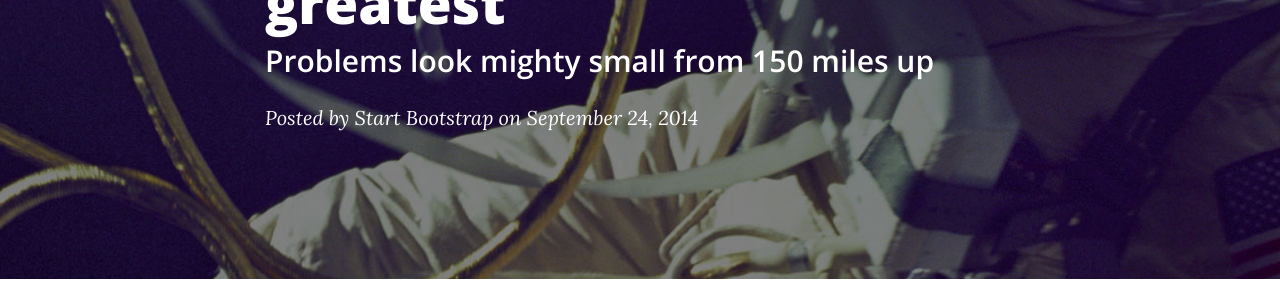
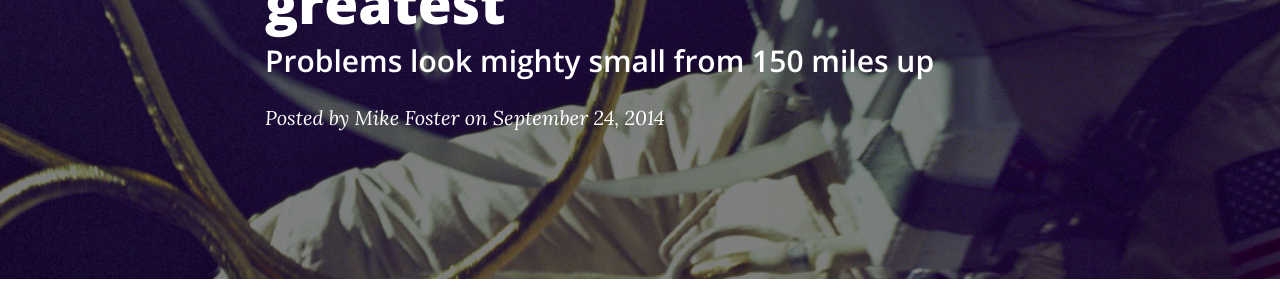
Before and after one commit to mjfoster83/mjfoster83.github.io, a Jekyll site: the page built from _posts/2014-09-24-man-must-explore.markdown, in a window 1280 px wide and 900 px high. Shown: the part 318-618 px from the top of the window. Built offline with Jekyll 4.4.1, drawn with Linux system fonts in a browser that asks for light colours; nearby versions of some CDN libraries.

Commit message:
change author test

```diff
--- a/_posts/2014-09-24-man-must-explore.markdown
+++ b/_posts/2014-09-24-man-must-explore.markdown
@@ -3,7 +3,7 @@ layout:     post
 title:      "Man must explore, and this is exploration at its greatest"
 subtitle:   "Problems look mighty small from 150 miles up"
 date:       2014-09-24 12:00:00
-author:     "Start Bootstrap"
+author:     "Mike Foster"
 header-img: "img/post-bg-06.jpg"
 ---
 
```
